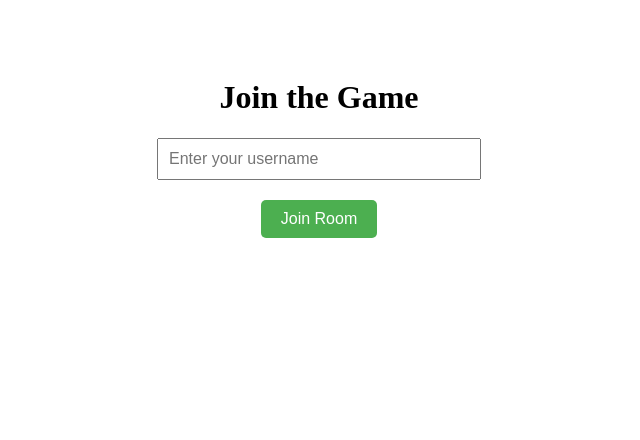
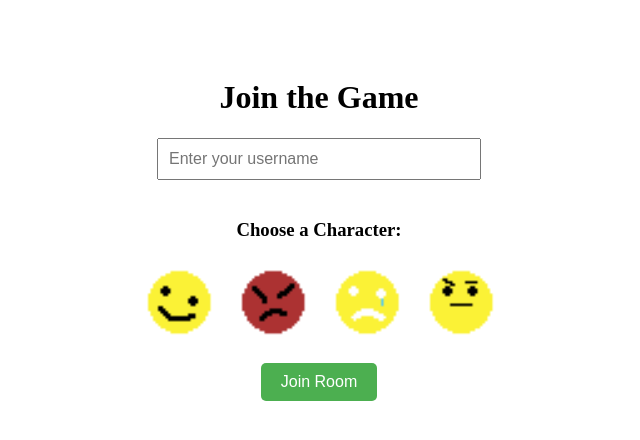
Before and after one commit to swd-roomify/roomify-fe, a React (Vite) app: page / in a window 1280 px wide. Shown: the top 440 px of the page, without its empty margins (321-961 px from the left). Built offline with nearby package versions, Linux system fonts and the light colour scheme; no server answers.

Commit message:
Custom character selection

```diff
--- a/src/assets/style/css/player.css
+++ b/src/assets/style/css/player.css
@@ -0,0 +1,24 @@
+.chat-bubble {
+    position: absolute;
+    top: -30px;
+    left: 50%;
+    transform: translateX(-50%);
+    background-color: rgba(0, 0, 0, 0.8);
+    color: #fff;
+    padding: 5px 10px;
+    border-radius: 15px;
+    font-size: 12px;
+    max-width: 150px;
+    word-wrap: break-word;
+    text-align: center;
+    animation: fade-in 0.3s ease-out;
+  }
+
+  @keyframes fade-in {
+    from {
+      opacity: 0;
+    }
+    to {
+      opacity: 1;
+    }
+  }
--- a/src/components/game/Map.jsx
+++ b/src/components/game/Map.jsx
@@ -51,7 +51,7 @@ const Map = ({ onNearbyPlayersUpdate, user }) => {
             left: player.position_x,
           }}
         >
-          <Player name={player.username} character={player.user_id === user.user_id ? 'character' : 'character2'} />
+          <Player name={player.username} character={player.character} />
         </div>
       ))}
     </div>
--- a/src/hooks/useWebSocket.js
+++ b/src/hooks/useWebSocket.js
@@ -15,7 +15,7 @@ const useWebSocket = (createStompConfig, routes, topics, user) => {
       if (user) {
         client.publish({
           destination: routes.JOIN,
-          body: JSON.stringify({ userId: user.user_id, username: user.username }),
+          body: JSON.stringify({ userId: user.user_id, username: user.username, character: user.character }),
         });
       }
 
@@ -45,7 +45,7 @@ const useWebSocket = (createStompConfig, routes, topics, user) => {
     if (stompClient?.active) {
       stompClient.publish({
         destination: routes.MOVE,
-        body: JSON.stringify({ userId: user.user_id, username: user.username, ...position }),
+        body: JSON.stringify({ userId: user.user_id, username: user.username, character:user.character , ...position }),
       });
     }
   };
--- a/src/pages/menu/MenuPage.jsx
+++ b/src/pages/menu/MenuPage.jsx
@@ -3,8 +3,11 @@ import { useNavigate } from 'react-router-dom';
 
 const MenuPage = () => {
   const [username, setUsername] = useState('');
+  const [selectedCharacter, setSelectedCharacter] = useState('');
   const [loading, setLoading] = useState(false);
   const navigate = useNavigate();
+
+  const characters = ['character', 'character2', 'character3', 'character4'];
 
   const handleJoinRoom = async () => {
     if (username.trim()) {
@@ -18,6 +21,7 @@ const MenuPage = () => {
           },
           body: JSON.stringify({
             username: username,
+            character: selectedCharacter,
           }),
         });
 
@@ -53,6 +57,26 @@ const MenuPage = () => {
         }}
       />
       <br />
+      <div style={{ marginBottom: '20px' }}>
+        <h3>Choose a Character:</h3>
+        <div style={{ display: 'flex', justifyContent: 'center', gap: '10px' }}>
+          {characters.map((char) => (
+            <img
+              key={char}
+              src={`/assets/sprites/${char}.png`}
+              alt={char}
+              onClick={() => setSelectedCharacter(char)}
+              style={{
+                width: '80px',
+                height: '80px',
+                border: selectedCharacter === char ? '3px solid #4CAF50' : '2px solid transparent',
+                borderRadius: '5px',
+                cursor: 'pointer',
+              }}
+            />
+          ))}
+        </div>
+      </div>
       <button
         onClick={handleJoinRoom}
         disabled={loading || !username.trim()}
```
Also changed, not shown: 1 other file (tests, documents, lock files or other folders).
